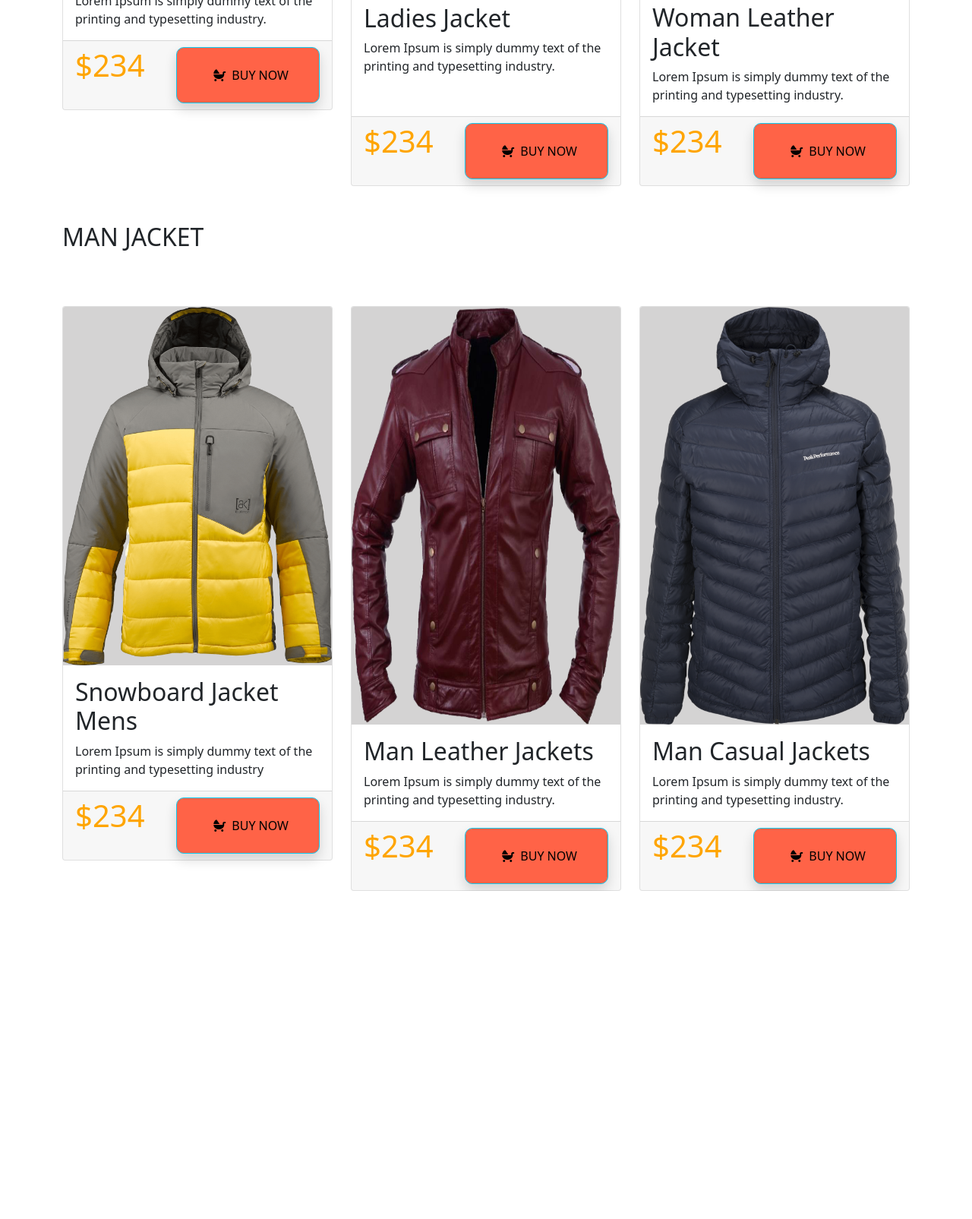
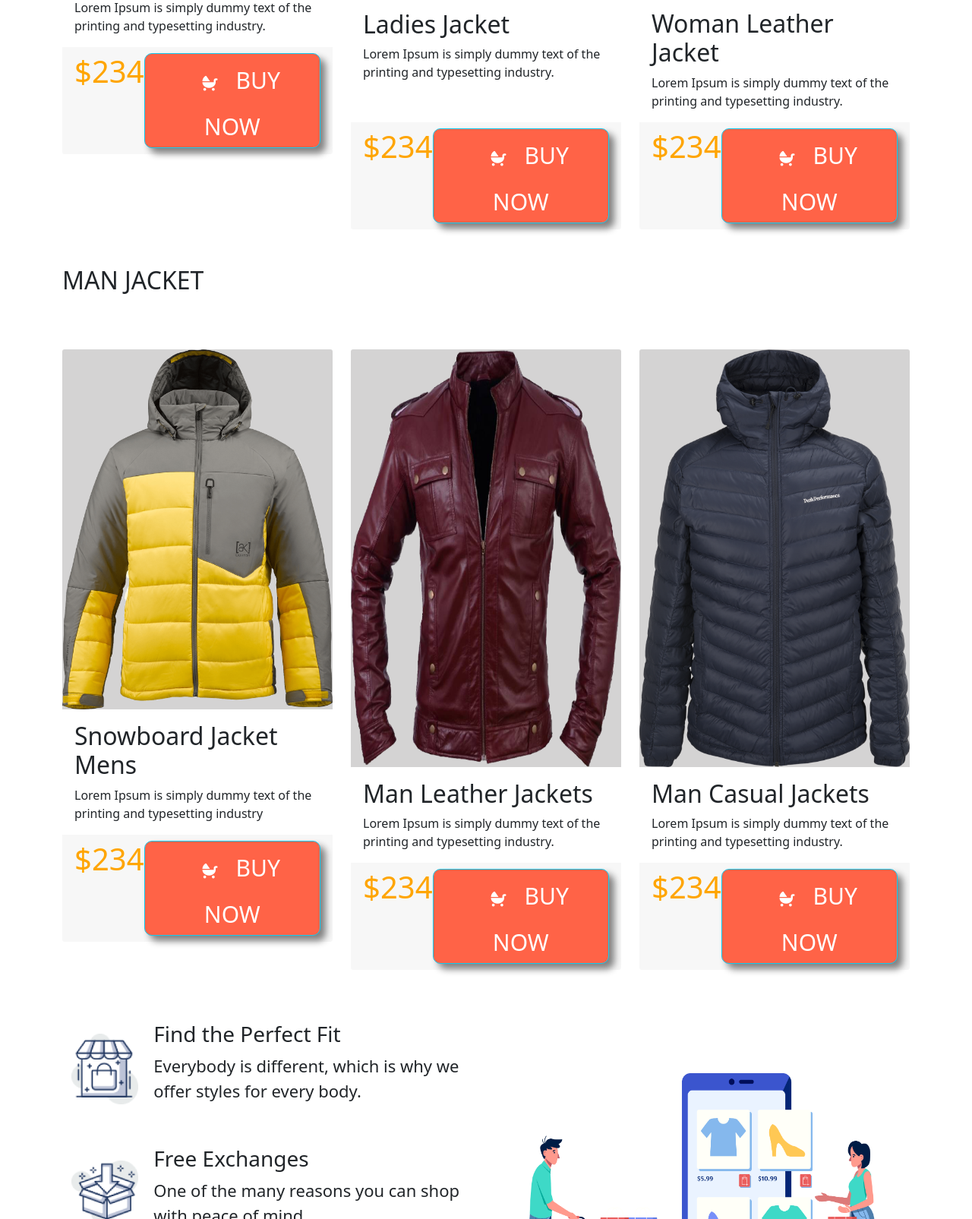
Before and after one commit to shakibahammed/Secend-Assignment, a plain HTML site: page index.html in a window 1280 px wide. Shown: the part 1195-2800 px from the top of the page at 76% size. Before the commit the page ends 2368 px from the top, so only its background shows below. Drawn offline with Linux system fonts and the light colour scheme.

Commit message:
com-plane

```diff
--- a/css/style.css
+++ b/css/style.css
@@ -1,7 +1,16 @@
+
+
 
 .container-fluid a img {
     width:220px;
 
+}
+.nav-color{
+    background-color:#ddd;
+}
+.nav-link{
+    margin: 5px 20px;
+    font-weight: 600;
 }
 .col-md-6 h1{
     font-size:65px;
@@ -28,11 +37,15 @@
 }
 .dolar{
     color: orange;
+
 }
 .extra-color-batton{
-    padding: 20px 40px;
+    padding: 5px 15px;
     border-radius: 10px;
     background-color: tomato;
+    font-size: 30px;
+    color: white;
+    box-shadow: 7px 7px 10px gray;
 }
 .man-leather{
 
@@ -42,3 +55,18 @@
 .casual-jackets{
     height:550px;
 }
+
+i{
+    font-size: 20px;
+}
+.women-border{
+    border:none
+}
+.box-icon {
+    width: 100px;
+}
+.slide-part{
+    font-size:22px;
+    width: 500px;
+    padding: 20px;
+}
--- a/index.html
+++ b/index.html
@@ -12,10 +12,10 @@
 </head>
 <body>
     <header class="container">
-        <nav class="navbar navbar-expand-lg navbar-light bg-light">
+        <nav class="navbar navbar-expand-lg navbar-light nav-color ">
             <div class="container-fluid">
               <a class="navbar-brand" ><img class="logo" src="images/Logo, Icon/Group 33072.png" alt=""></a>
-              <button class="navbar-toggler" type="button" data-bs-toggle="collapse" data-bs-target="#navbarNav" aria-controls="navbarNav" aria-expanded="false" aria-label="Toggle navigation">
+              <button class="navbar-toggler" type="button"  data-bs-target="#navbarNav" aria-controls="navbarNav" aria-expanded="false" aria-label="Toggle navigation">
                 <span class="navbar-toggler-icon"></span>
               </button>
               <div class="collapse navbar-collapse d-flex flex-row-reverse" id="navbarNav">
@@ -30,7 +30,7 @@
                     <a class="nav-link" href="#">About </a>
                   </li>
                   <li class="nav-item">
-                    <a class="nav-link " href="#" tabindex="-1" aria-disabled="true">Contact us</a>
+                    <a class="nav-link " href="#" tabindex="-1" >Contact us</a>
                   </li>
                 </ul>
               </div>
@@ -44,12 +44,11 @@
                <strong><h1><span>Be the Penguins</span> of Winter</strong></h1></strong>
 
                     <p>Lorem Ipsum is simply dummy text of the printing and typesetting industry</p>
-                <button class="btn btn-info  shadow extra-color-batton"><i class="fas fa-baby-carriage p-2"></i>BUY NOW</button>
+                <button class="btn btn-info   extra-color-batton"><i class="fas fa-baby-carriage p-4"></i>BUY NOW</button>
             </div>
               <div class="col-md-6 ">
                <img  class=" img-fluid" src="images/Image/girl.png" alt="">
               </div>
-
             </div>
           </div>
     </header>
@@ -60,19 +59,19 @@
         <h2>WOMAN JACKET</h2>
         <div class="row row-cols-1 row-cols-md-3 g-4 mt-5 ">
           <div class="col align-self-start">
-            <div class="card h-100">
+            <div class=" card h-100 women-border ">
               <img src="images/Image/SeekPng 1.png" class="card-img-top bg-color" alt="...">
               <div class="card-body">
                 <h2 class="card-title">Yellow Coat Jacket  </h2>
                 <p class="card-text">Lorem Ipsum is simply dummy text of the  printing and typesetting industry.</p>
               </div>
-              <div class="card-footer">
-                <small class="text-muted d-flex justify-content-between"><h1 class="dolar">$234</h1><button class="btn btn-info extra-color-batton shadow"><i class="fas fa-baby-carriage p-2"></i>BUY NOW</button></small>
+              <div class="card-footer women-border ">
+                <small class="text-muted d-flex justify-content-between"><h1 class="dolar">$234</h1><button class="btn btn-info extra-color-batton "><i class="fas fa-baby-carriage p-4"></i>BUY NOW</button></small>
               </div>
             </div>
           </div>
           <div class="col ">
-            <div class="card h-100">
+            <div class="card h-100 women-border">
               <img src="images/Image/PngItem_2597366 1.png" class="card-img-top  bg-color jacket-width rounded mx-auto d-block" alt="...">
               <div class="card-body">
                 <h2 class="card-title">Ladies Jacket </h2>
@@ -80,13 +79,13 @@
 
                   printing and typesetting industry.</p>
               </div>
-              <div class="card-footer">
-                <small class="text-muted d-flex justify-content-between"><h1 class="dolar">$234</h1><button class="btn btn-info extra-color-batton shadow"><i class="fas fa-baby-carriage p-2"></i>BUY NOW</button></small>
+              <div class="card-footer women-border">
+                <small class="text-muted d-flex justify-content-between"><h1 class="dolar">$234</h1><button class="btn btn-info extra-color-batton "><i class="fas fa-baby-carriage p-4"></i>BUY NOW</button></small>
               </div>
             </div>
           </div>
           <div class="col align-self-start">
-            <div class="card h-100">
+            <div class="card h-100 women-border">
               <img src="images/Image/image 15.png" class="card-img-top  bg-color red-jacket-width rounded mx-auto d-block " alt="...">
               <div class="card-body">
                 <h2 class="card-title">Woman Leather Jacket </h2>
@@ -94,8 +93,8 @@
 
                   printing and typesetting industry.</p>
               </div>
-              <div class="card-footer">
-                <small class="text-muted d-flex justify-content-between"><h1 class="dolar">$234</h1><button class="btn btn-info extra-color-batton shadow"><i class="fas fa-baby-carriage p-2"></i>BUY NOW</button></small>
+              <div class="card-footer women-border">
+                <small class="text-muted d-flex justify-content-between"><h1 class="dolar">$234</h1><button class="btn btn-info extra-color-batton "><i class="fas fa-baby-carriage p-4"></i>BUY NOW</button></small>
               </div>
             </div>
           </div>
@@ -107,19 +106,19 @@
           <h2>MAN JACKET</h2>
           <div class="row row-cols-1 row-cols-md-3 g-4 mt-5 ">
             <div class="col align-self-start">
-              <div class="card h-100">
+              <div class="card h-100 women-border">
                 <img src="images/Image/image 11.png" class="card-img-top bg-color" alt="...">
                 <div class="card-body">
                   <h2 class="card-title">Snowboard Jacket Mens</h2>
                   <p class="card-text">Lorem Ipsum is simply dummy text of the printing and typesetting industry</p>
                 </div>
-                <div class="card-footer">
-                  <small class="text-muted d-flex justify-content-between"><h1 class="dolar">$234</h1><button class="btn btn-info extra-color-batton shadow"><i class="fas fa-baby-carriage p-2"></i>BUY NOW</button></small>
+                <div class="card-footer women-border">
+                  <small class="text-muted d-flex justify-content-between"><h1 class="dolar">$234</h1><button class="btn btn-info extra-color-batton"><i class="fas fa-baby-carriage p-4"></i>BUY NOW</button></small>
                 </div>
               </div>
             </div>
             <div class="col align-self-start ">
-              <div class="card h-100">
+              <div class="card h-100 women-border">
                 <img src="images/Image/vippng 1.png" class="card-img-top  bg-color man-leather " alt="...">
                 <div class="card-body">
                   <h2 class="card-title">Man Leather Jackets </h2>
@@ -127,13 +126,13 @@
 
                     printing and typesetting industry.</p>
                 </div>
-                <div class="card-footer">
-                  <small class="text-muted d-flex justify-content-between"><h1 class="dolar">$234</h1><button class="btn btn-info extra-color-batton shadow"><i class="fas fa-baby-carriage p-2"></i>BUY NOW</button></small>
+                <div class="card-footer women-border">
+                  <small class="text-muted d-flex justify-content-between"><h1 class="dolar">$234</h1><button class="btn btn-info extra-color-batton "><i class="fas fa-baby-carriage p-4"></i>BUY NOW</button></small>
                 </div>
               </div>
             </div>
             <div class="col align-self-start">
-              <div class="card h-100">
+              <div class="card h-100 women-border">
                 <img src="images/Image/toppng 1.png" class="card-img-top  bg-color casual-jackets" alt="...">
                 <div class="card-body">
                   <h2 class="card-title">Man Casual Jackets</h2>
@@ -141,15 +140,67 @@
 
                     printing and typesetting industry.</p>
                 </div>
-                <div class="card-footer" >
-                  <small class="text-muted d-flex justify-content-between"><h1 class="dolar">$234</h1><button class="btn btn-info extra-color-batton shadow"><i class="fas fa-baby-carriage p-2" ></i>BUY NOW</button></small>
+                <div class="card-footer women-border" >
+                  <small class="text-muted d-flex justify-content-between"><h1 class="dolar">$234</h1><button class="btn btn-info extra-color-batton "><i class="fas fa-baby-carriage p-4" ></i>BUY NOW</button></small>
                 </div>
               </div>
             </div>
           </div>
         </section>
 
-    </main>
+        <section class="mt-5">
+          <div class="container ">
+            <div class="row  align-items-center">
+
+              <div class="col-md-6 ">
+
+               <div class="d-flex align-items-center">
+                 <div>
+                   <img class="img-fluid box-icon" src="images/Logo, Icon/image 12.png" alt="">
+                 </div>
+                 <div class=" slide-part">
+                   <h3>Find the Perfect Fit</h3>
+                   <p>Everybody is different, which is why we
+
+                    offer styles for every body.</p>
+                 </div>
+               </div>
+
+               <div  class="d-flex align-items-center">
+                <div>
+                  <img class="img-fluid  box-icon" src="images/Logo, Icon/image 13.png" alt="">
+                </div>
+                <div class=" slide-part">
+                  <h3>Free Exchanges</h3>
+                  <p>One of the many reasons you can shop
+
+                    with peace of mind</p>
+                </div>
+              </div>
+
+              <div class="d-flex align-items-center bg-light">
+                <div >
+               <img class="img-fluid  box-icon" src="images/Logo, Icon/image 14.png" alt="">
+                </div>
+
+                <div class=" slide-part">
+                  <h3>Contact Our Seller</h3>
+                  <p>They are here to help you. That's quite
+
+                    literally what we pay them for.</p>
+                </div>
+              </div>
+
+
+
+            </div>
+              <div class="col-md-6 ">
+               <img  class=" img-fluid " src="images/Logo, Icon/XMLID 1.png" alt="">
+              </div>
+            </div>
+          </div>
+        </section>
+
 
     <script src="js/bootstrap.min.js"></script>
 </body>
```
